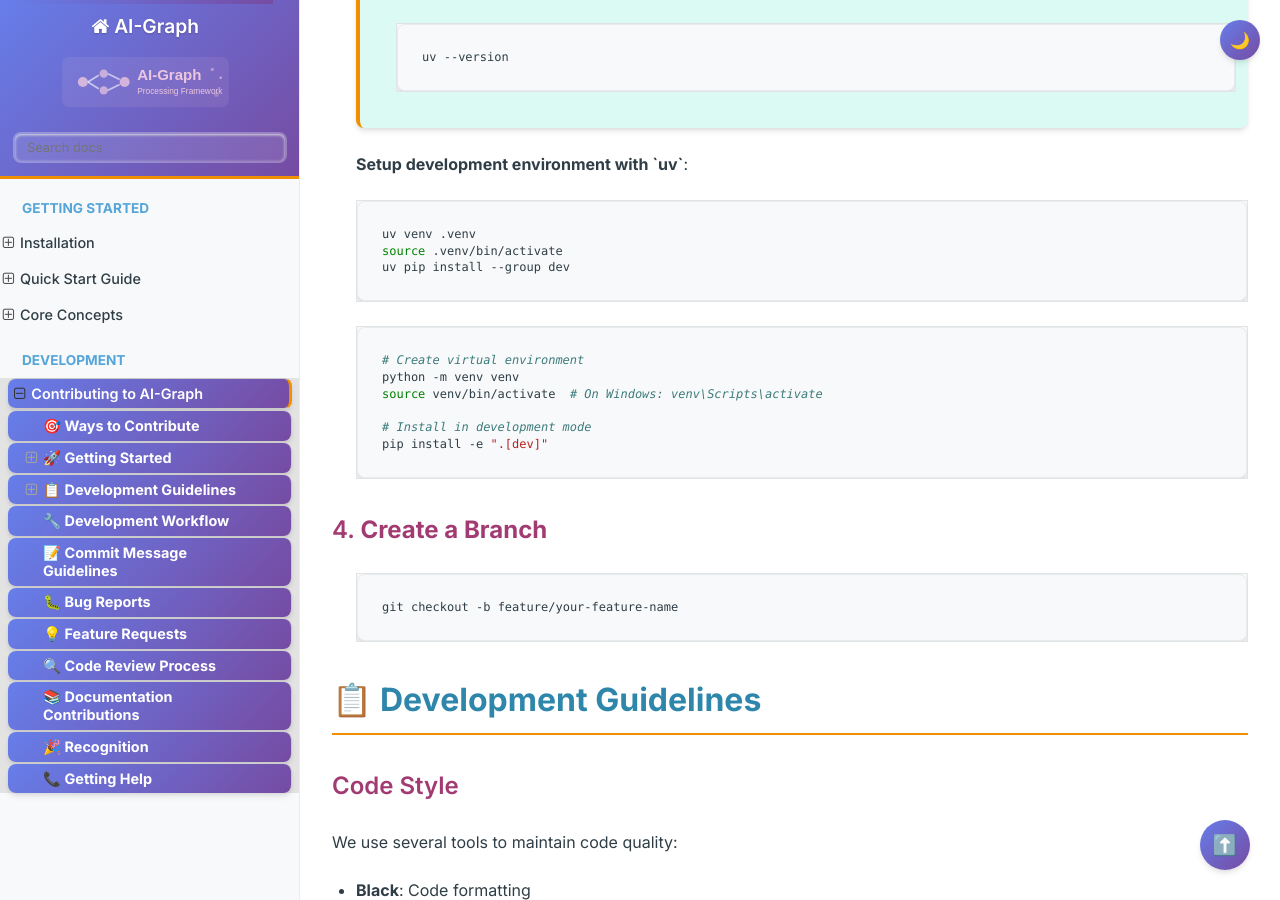
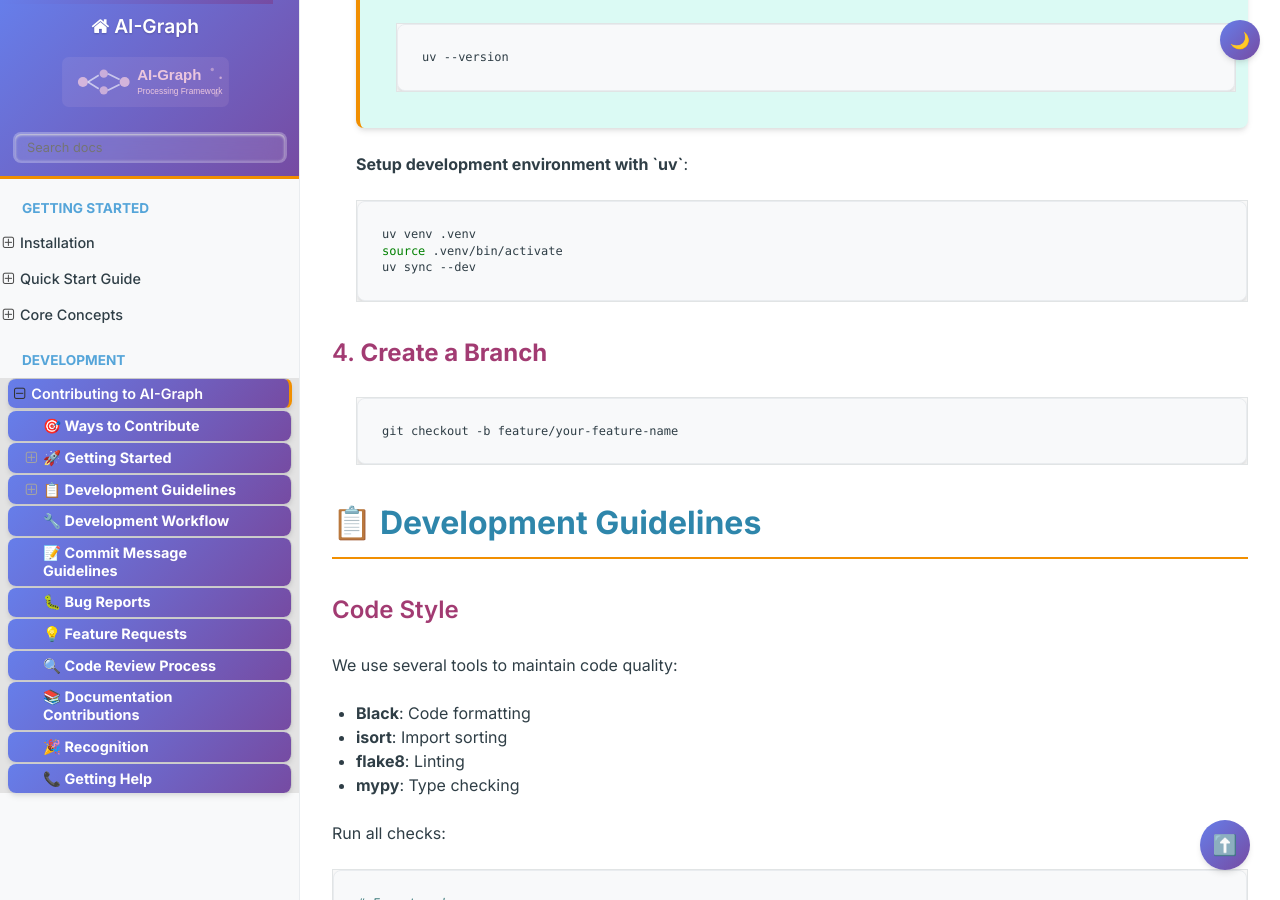
Before and after one commit to msinamsina/AI-Graph, a Sphinx documentation site: the page built from docs/contributing.rst, in a window 1280 px wide and 900 px high, scrolled down 1818 px. Built offline with Sphinx 7.4.7 and the Read the Docs theme 3.1.0, drawn with Linux system fonts in a browser that asks for light colours; pages that are not in the unit, such as notebooks, are missing from menus; some of the changed text lies outside the part shown.

Commit message:
docs: update the contributing page

```diff
--- a/docs/contributing.rst
+++ b/docs/contributing.rst
@@ -67,17 +67,8 @@ We welcome contributions to AI-Graph! This guide will help you get started with
 
       uv venv .venv
       source .venv/bin/activate
-      uv pip install --group dev
+      uv sync --dev
 
-
-   .. code-block:: bash
-
-      # Create virtual environment
-      python -m venv venv
-      source venv/bin/activate  # On Windows: venv\Scripts\activate
-
-      # Install in development mode
-      pip install -e ".[dev]"
 
 4. **Create a Branch**
 ~~~~~~~~~~~~~~~~~~~~~~
@@ -359,11 +350,19 @@ Documentation contributions are highly valued:
 3. **Examples**: Real-world usage examples
 4. **README**: Project overview and quick start
 
+First ensure the pandoc is installed on you local machine:
+
+.. code-block:: bash
+
+   sudo apt update
+   sudo apt install -y pandoc
+
 To build documentation locally:
 
 .. code-block:: bash
 
    cd docs
+   python generate_docs.py
    make html
    # Open _build/html/index.html in your browser
    # or serve it locally
```
